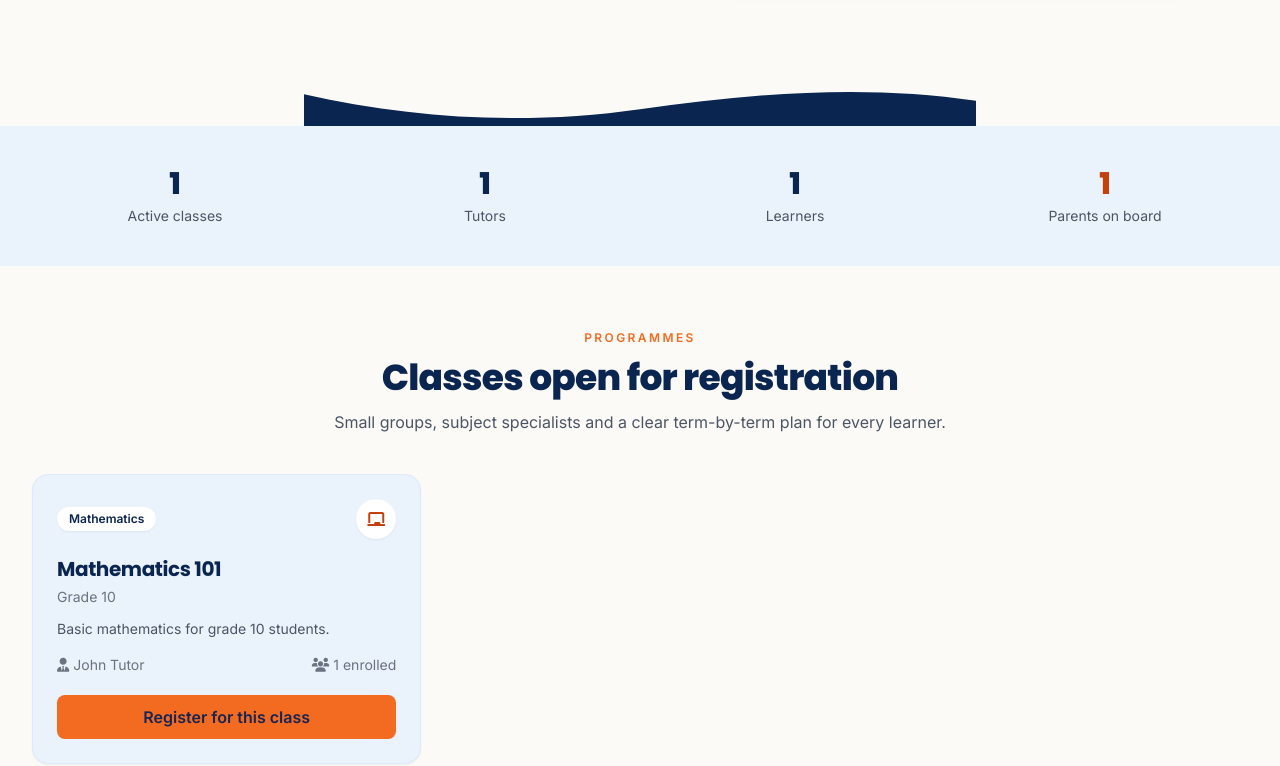
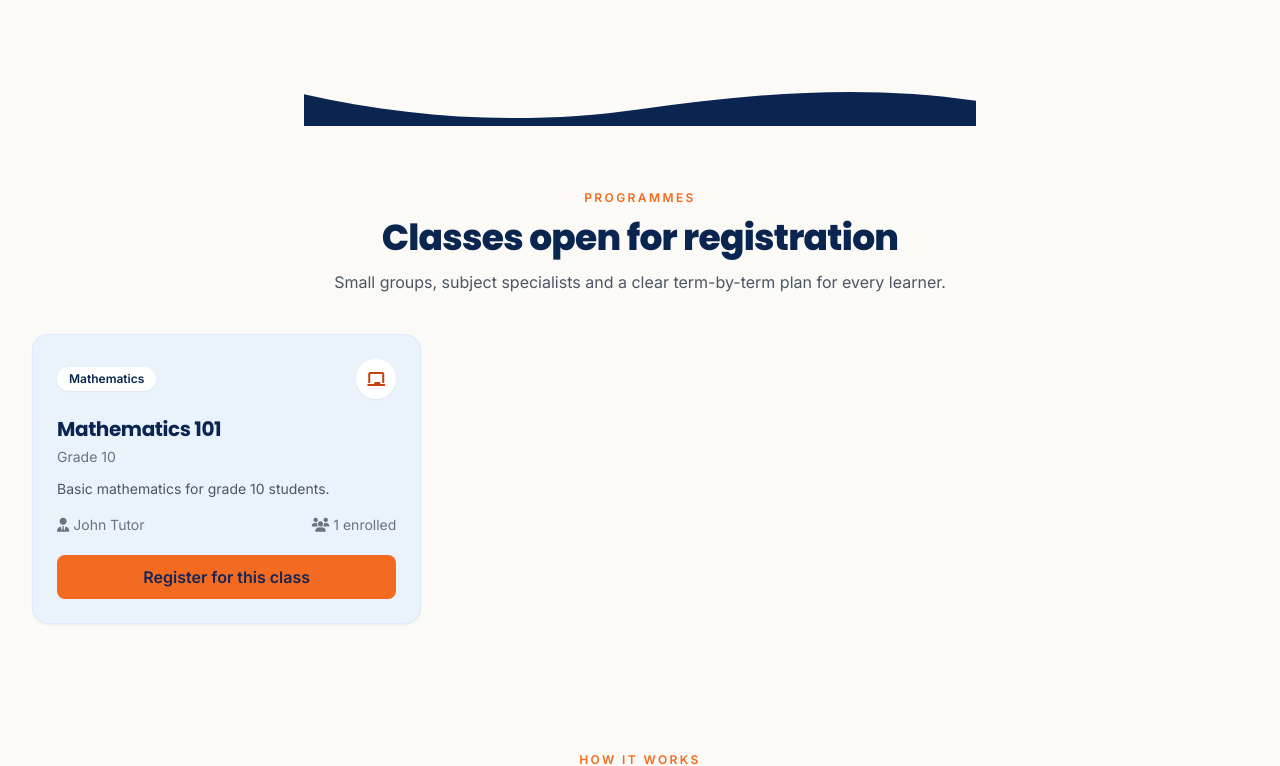
Before and after one commit to paulzekeri/excellent-scholars-hub, a Laravel app: page / in a window 1280 px wide. Shown: the part 682-1448 px from the top of the page. Run offline with Laravel 8, Linux system fonts and the light colour scheme; data comes from the database, SQL or seed files in the repository; data that the repository does not hold is empty; some libraries are stand-ins or nearby versions.

Commit message:
content: remove the quick-stats band from the landing page

```diff
--- a/resources/views/landing.blade.php
+++ b/resources/views/landing.blade.php
@@ -230,28 +230,6 @@
             @foreach($slides as $index => $slide)
                 <button type="button" class="dot h-3 w-3 rounded-full bg-[#0a2550]/20 transition" data-dot="{{ $index }}" aria-label="Go to slide {{ $index + 1 }}"></button>
             @endforeach
-        </div>
-    </div>
-</section>
-
-<!-- Quick stats -->
-<section class="bg-[#EAF2FB]">
-    <div class="max-w-7xl mx-auto px-4 sm:px-6 lg:px-8 py-10 grid grid-cols-2 md:grid-cols-4 gap-6 text-center">
-        <div>
-            <p class="font-display text-3xl font-extrabold text-[#0a2550]">{{ $stats['classes'] }}</p>
-            <p class="text-sm text-gray-600 mt-1">Active classes</p>
-        </div>
-        <div>
-            <p class="font-display text-3xl font-extrabold text-[#0a2550]">{{ $stats['tutors'] }}</p>
-            <p class="text-sm text-gray-600 mt-1">Tutors</p>
-        </div>
-        <div>
-            <p class="font-display text-3xl font-extrabold text-[#0a2550]">{{ $stats['learners'] }}</p>
-            <p class="text-sm text-gray-600 mt-1">Learners</p>
-        </div>
-        <div>
-            <p class="font-display text-3xl font-extrabold text-orange-700">{{ $stats['parents'] }}</p>
-            <p class="text-sm text-gray-600 mt-1">Parents on board</p>
         </div>
     </div>
 </section>
--- a/routes/web.php
+++ b/routes/web.php
@@ -59,12 +59,6 @@ Route::get('/', function () {
             ->orderBy('name')
             ->take(6)
             ->get(),
-        'stats' => [
-            'classes' => \App\Models\Classes::where('is_active', true)->count(),
-            'tutors' => \App\Models\Tutor::count(),
-            'learners' => \App\Models\Learner::count(),
-            'parents' => \App\Models\ParentModel::count(),
-        ],
         // Approved member testimonials (note 10); the view falls back to samples.
         'testimonials' => Testimonial::with('user.role')
             ->where('status', Testimonial::STATUS_APPROVED)
```
